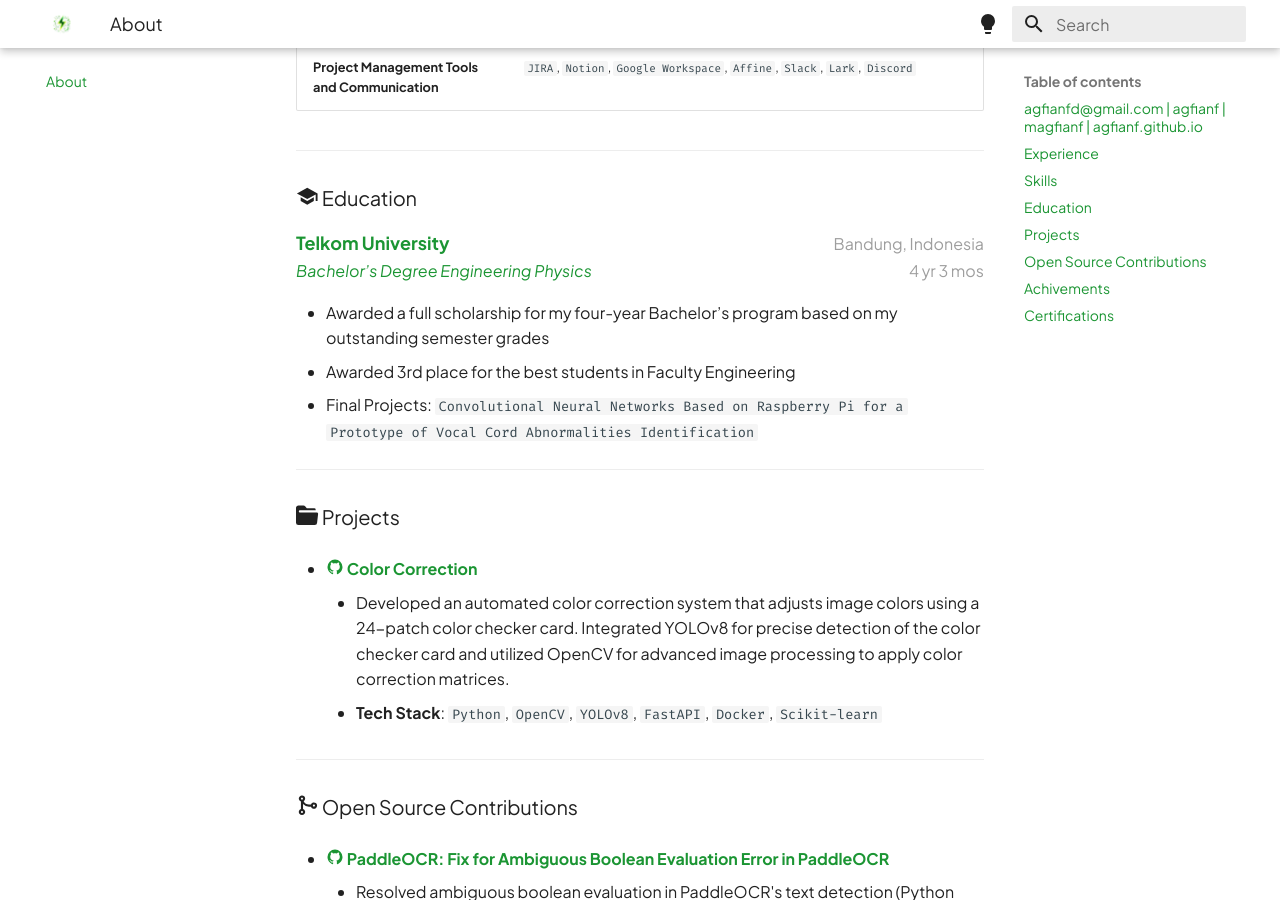
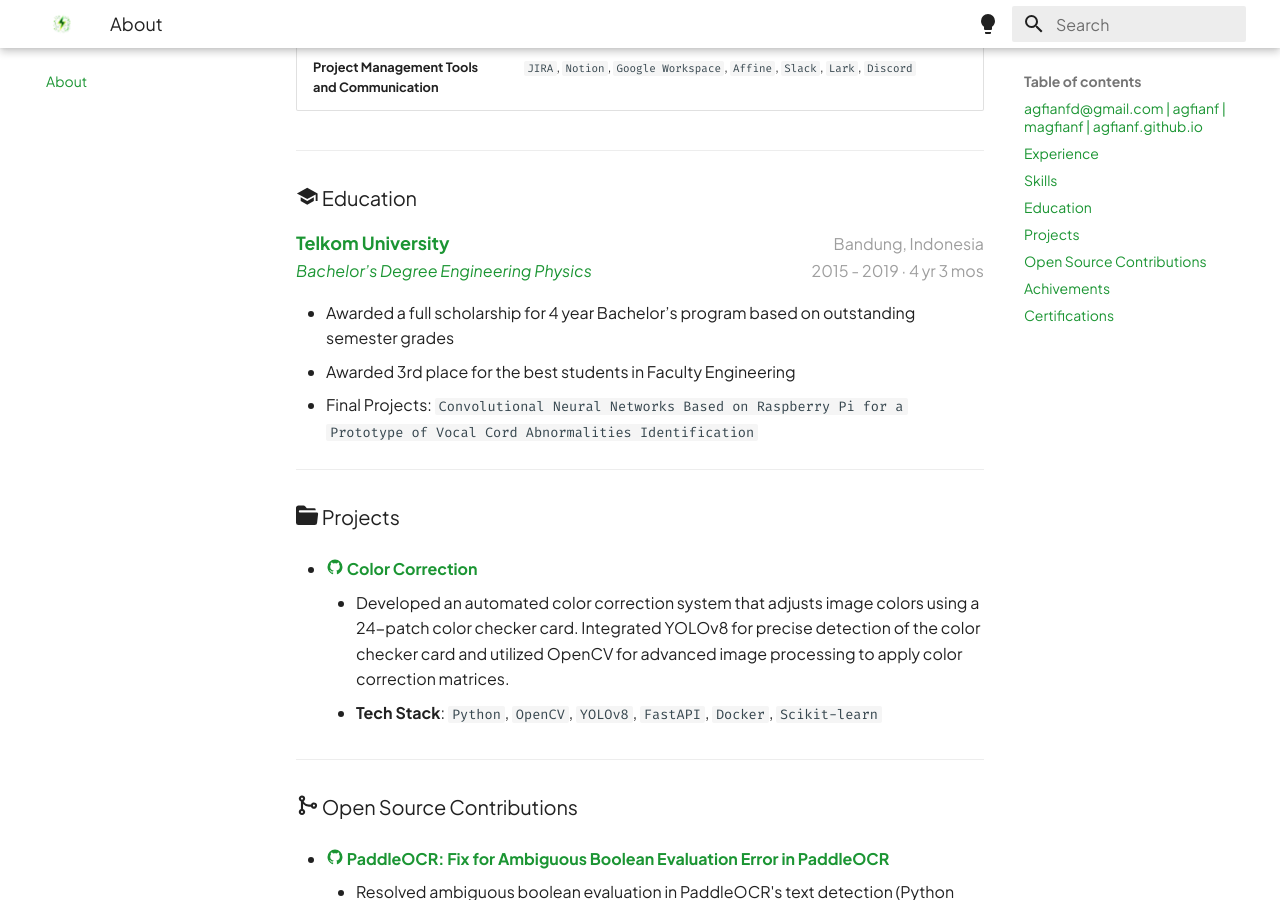
Before and after one commit to agfianf/agfianf.github.io, an MkDocs documentation site: the page built from docs/about.md, in a window 1280 px wide and 900 px high, scrolled down 3555 px. Built offline with MkDocs 1.6.1 and Material for MkDocs 9.7.7, drawn with Linux system fonts in a browser that asks for light colours.

Commit message:
fix: update education section in about.md for improved date clarity and concise language

```diff
--- a/docs/about.md
+++ b/docs/about.md
@@ -143,9 +143,9 @@
 </div>
 <div class="job-title-date">
     <span class="title">Bachelor’s Degree Engineering Physics</span>
-    <span class="date">4 yr 3 mos</span>
+    <span class="date">2015 - 2019 · 4 yr 3 mos</span>
 </div>
-- Awarded a full scholarship for my four-year Bachelor’s program based on my outstanding semester grades
+- Awarded a full scholarship for 4 year Bachelor’s program based on outstanding semester grades
 - Awarded 3rd place for the best students in Faculty Engineering
 - Final Projects: `Convolutional Neural Networks Based on Raspberry Pi for a Prototype of Vocal Cord Abnormalities Identification`
 
```
